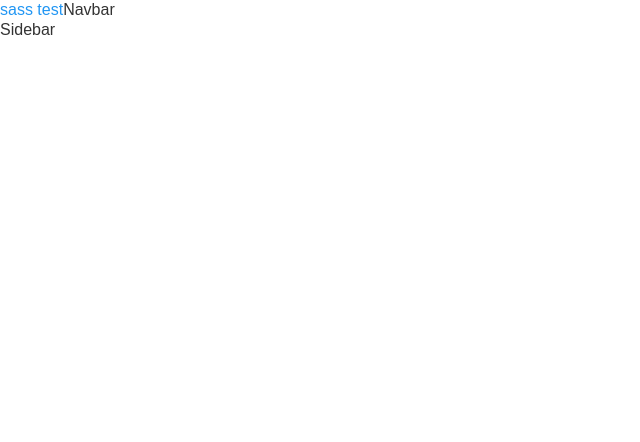
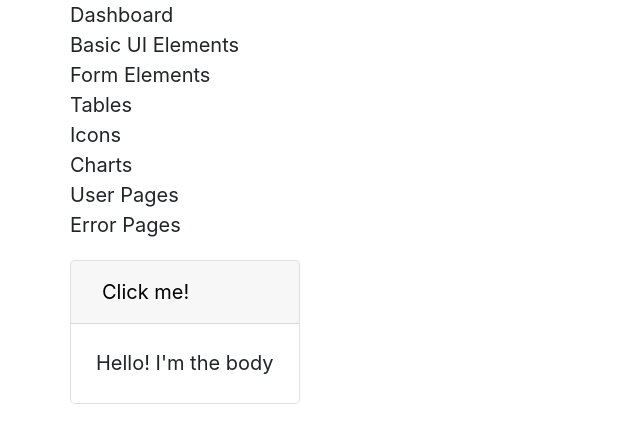
Before and after one commit to eunjeong09/template, a React (Create React App) app: page / in a window 1280 px wide. Shown: the top 442 px of the page, without its empty margins (0-640 px from the left). Built offline with nearby package versions, Linux system fonts and the light colour scheme.

Commit message:
install react-bootstrap

```diff
--- a/package.json
+++ b/package.json
@@ -6,8 +6,10 @@
     "@testing-library/jest-dom": "^5.11.4",
     "@testing-library/react": "^11.1.0",
     "@testing-library/user-event": "^12.1.10",
+    "bootstrap": "^4.6.0",
     "node-sass": "^4.14.1",
     "react": "^17.0.1",
+    "react-bootstrap": "^1.4.3",
     "react-dom": "^17.0.1",
     "react-scripts": "4.0.1",
     "web-vitals": "^0.2.4"
--- a/src/App.js
+++ b/src/App.js
@@ -1,13 +1,16 @@
 import Navbar from './component/layout/navbar';
-import Sidebar from './component/layout/sidebar';
-
+// import Sidebar from './component/layout/sidebar';
+import { Container, Row } from 'react-bootstrap';
 
 function App() {
   return (
-    <div>
+    <Container>
+    <Row>
+
       <Navbar />
-      <Sidebar />
-    </div>
+      {/* <Sidebar /> */}
+    </Row>
+    </Container>
   );
 }
 
--- a/src/component/layout/navbar.js
+++ b/src/component/layout/navbar.js
@@ -1,11 +1,44 @@
 import '../../style/default.sass';
+import { Collapse } from 'react-bootstrap';
+import { Dropdown, Accordion, Card } from 'react-bootstrap';
 
 function Navbar() {
     return (
-      <div>
-        <span class="test">sass test</span>
-        Navbar
-      </div>
+      <nav >
+        {/* <span class="test">sass test</span> */}
+        <ul>
+          <li>Dashboard</li>
+          <li>Basic UI Elements
+            <Collapse>
+              <ul>
+                <li>Buttons</li>
+                <li>Dropdowns</li>
+              </ul>
+            </Collapse>
+          </li>
+          <li>Form Elements</li>
+          <li>Tables</li>
+          <li>Icons</li>
+          <li>Charts</li>
+          <li>User Pages</li>
+          <li>Error Pages</li>
+        </ul>
+
+        <Accordion defaultActiveKey="0">
+          <Card>
+            <Card.Header>
+            <Accordion.Toggle variant="link" eventKey="0">
+              Click me!
+            </Accordion.Toggle>
+            </Card.Header>
+            <Accordion.Collapse eventKey="0">
+              <Card.Body>Hello! I'm the body</Card.Body>
+            </Accordion.Collapse>
+          </Card>
+        </Accordion>
+      </nav>
+
+
     );
   }
 
--- a/src/index.js
+++ b/src/index.js
@@ -3,6 +3,7 @@ import ReactDOM from 'react-dom';
 import './index.css';
 import App from './App';
 import reportWebVitals from './reportWebVitals';
+import 'bootstrap/dist/css/bootstrap.min.css';
 
 ReactDOM.render(
   <React.StrictMode>
```
